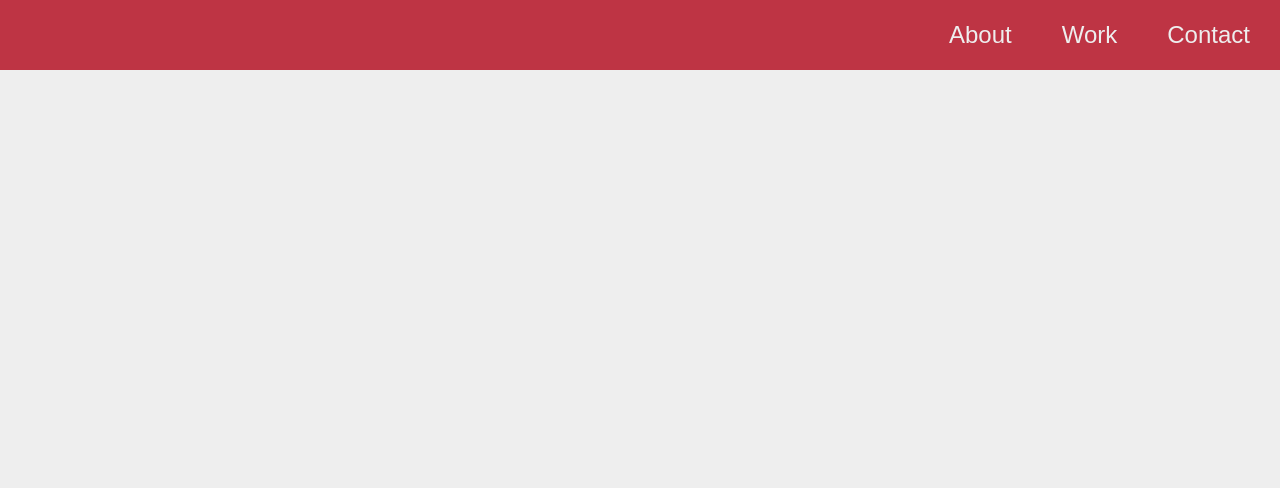
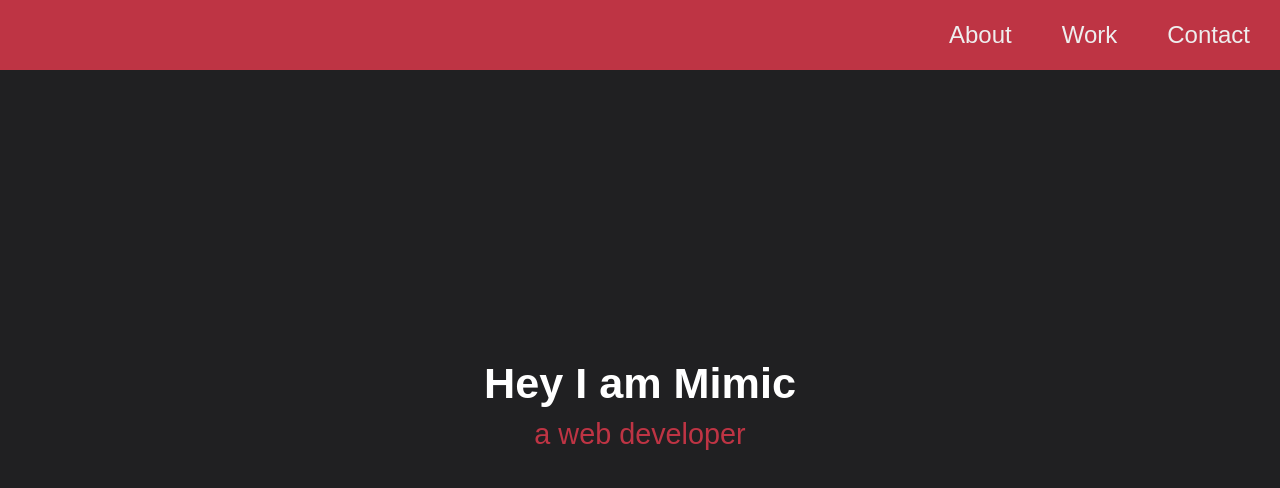
Before and after one commit to Note45/FCC-web-design-projects, a plain HTML site: page personal-portfolio-webpage/index.html in a window 1280 px wide. Drawn offline with Linux system fonts and the light colour scheme.

Commit message:
Created welcome section to Personal Portfolio Webpage project

```diff
--- a/personal-portfolio-webpage/index.html
+++ b/personal-portfolio-webpage/index.html
@@ -15,5 +15,9 @@
       </ul>
     </nav>
 
+    <section id='welcome-section'>
+      <h1>Hey I am Mimic</h1>
+      <p>a web developer</p>
+    </section>
   </body>
 </html>
--- a/personal-portfolio-webpage/styles.css
+++ b/personal-portfolio-webpage/styles.css
@@ -38,3 +38,23 @@ body {
   text-decoration: none;
   color: #eee;
 }
+
+#welcome-section {
+  display: flex;
+  flex-direction: column;
+  justify-content: center;
+  align-items: center;
+  height: 100vh;
+  width: 100vw;
+  background-color: #202022;
+}
+
+#welcome-section h1 {
+  color: #ffffff;
+  margin-bottom: 0px;
+}
+
+#welcome-section p {
+  color: #be3444;
+  margin-top: 0px;
+}
```
